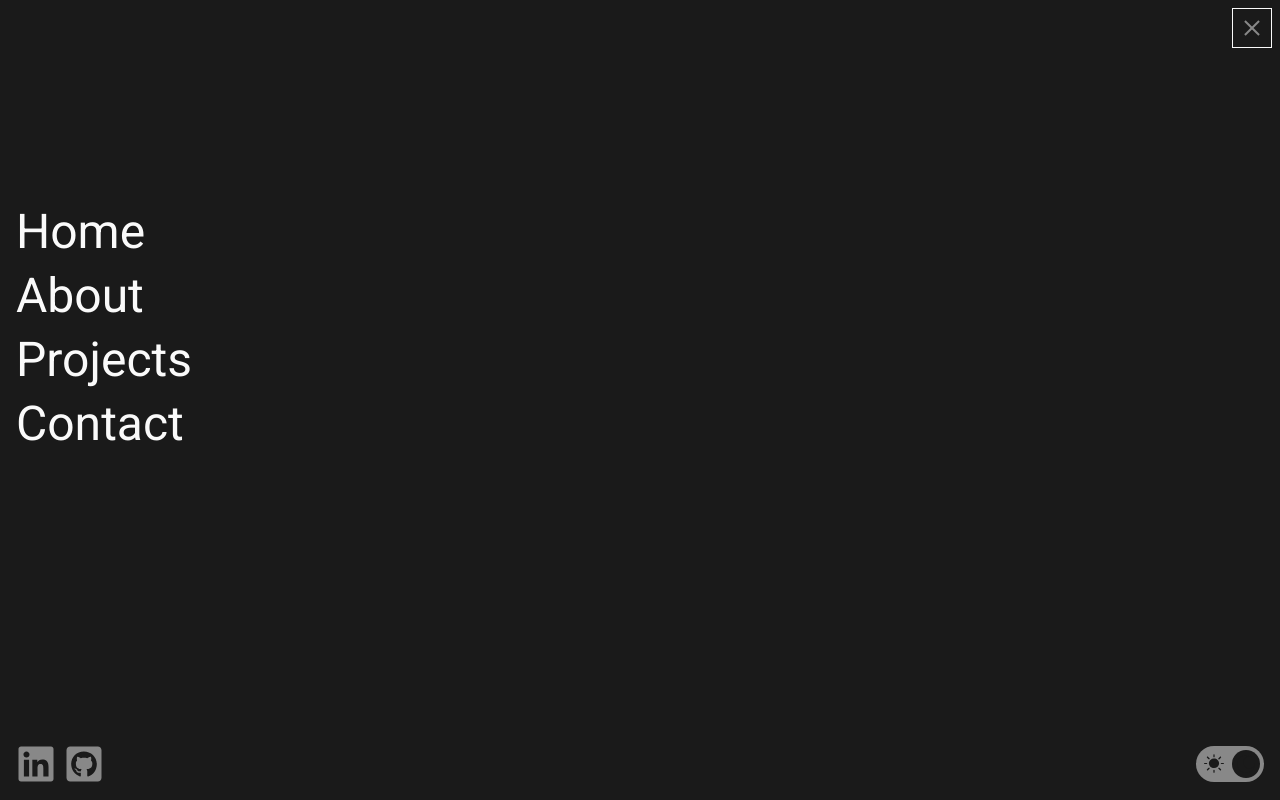
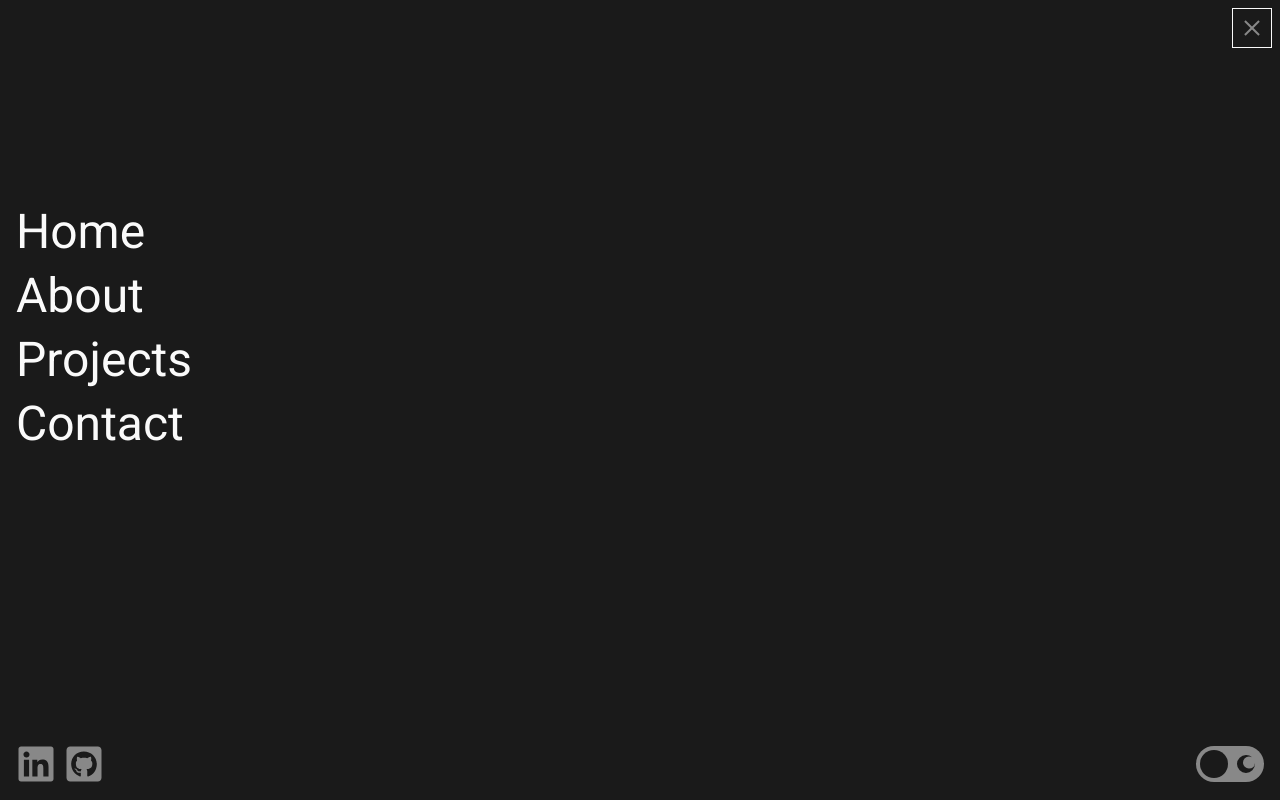
Before and after one commit to bnielsencodes/bnielsen.dev-v2, a Next.js app: page / in a window 1280 px wide. Both pictures are taken after a click on the button 1252 px from the left and 27 px from the top of the page. Built offline with nearby package versions, Linux system fonts and the light colour scheme.

Commit message:
Fix toggle issue
Now shows correct theme indicator.

```diff
--- a/app/components/navigation/ToggleTheme.tsx
+++ b/app/components/navigation/ToggleTheme.tsx
@@ -12,7 +12,7 @@ export default function ToggleTheme(props: any) {
       {/* toggle switch */}
       <div
         className={clsx(
-          "relative flex items-center justify-start w-[68px] h-[36px] rounded-[32px] group md:hover:cursor-pointer lg:cursor-pointer",
+          "relative flex items-center justify-end w-[68px] h-[36px] rounded-[32px] group md:hover:cursor-pointer lg:cursor-pointer",
           {
             "bg-neutral-400": props.darkMode,
             "bg-neutral-200": !props.darkMode,
@@ -46,7 +46,7 @@ export default function ToggleTheme(props: any) {
           className={clsx(
             "w-7 h-7 rounded-full mx-1 transition-transform duration-200 ease-linear md:group-hover:bg-accent-light",
             {
-              "bg-neutral-100 translate-x-8": props.darkMode,
+              "bg-neutral-100 -translate-x-8": props.darkMode,
               "bg-neutral-500": !props.darkMode,
             }
           )}
```
